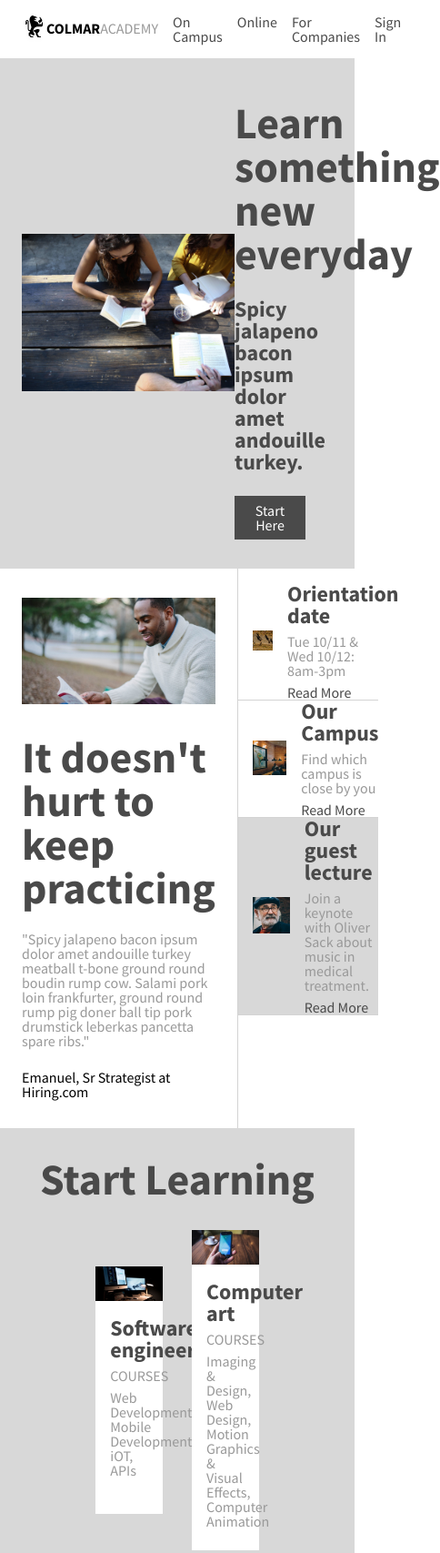
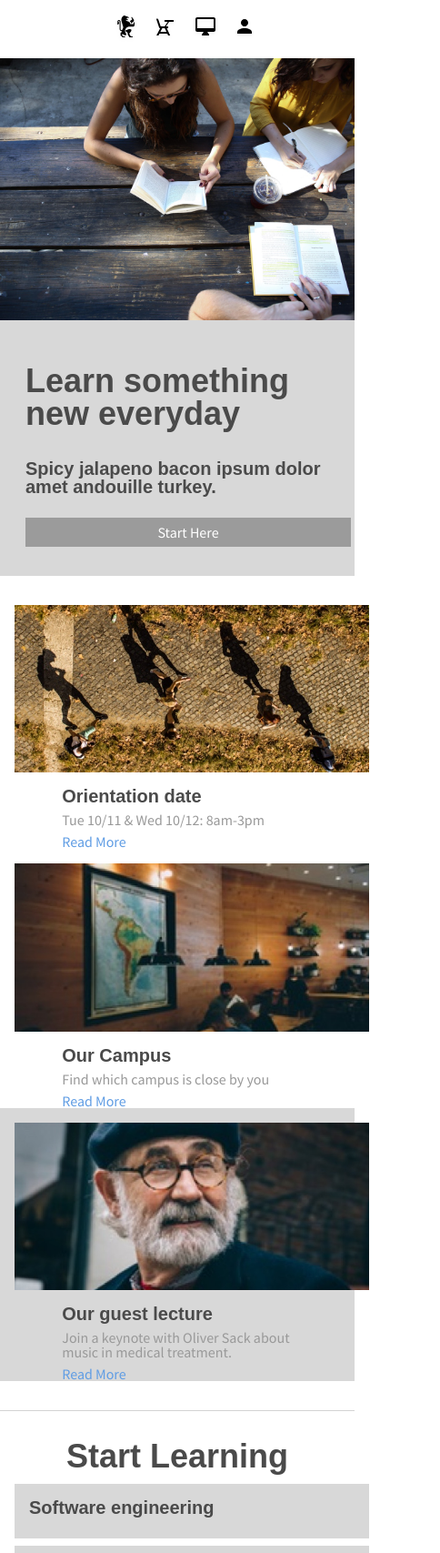
Before and after one commit to Qasiel/ColmarAcdemy, a plain HTML site: page index.html in a window 390 px wide. Shown: the top 1707 px of the page at 91% size, 484 px wide, since content can reach past the window. Drawn offline with Linux system fonts and the light colour scheme.

Commit message:
Mobile queries done

```diff
--- a/index.html
+++ b/index.html
@@ -18,15 +18,20 @@
            <span class="colmar">COLMAR</span><span class="academy">ACADEMY</span>
          </div>
        </a>
-        <ul>
+        <ul class="navLinks">
           <li><a href="#">On Campus</a></li>
           <li><a href="#">Online</a></li>
           <li><a href="#">For Companies</a></li>
           <li><a href="#">Sign In</a></li>
         </ul>
+        <ul class="navIcons">
+          <li><img src="./resources/images/ic-logo.svg" alt="logo" /></li>
+          <li><img src="./resources/images/ic-on-campus.svg" alt="campus"/></li>
+          <li><img src="./resources/images/ic-online.svg" alt="online"/></li>
+          <li><img src="./resources/images/ic-login.svg" alt="login"/></li>
+        </ul>
       </nav>
       <div class="banner">
-
           <div class="bannerImage">
             <img src="./resources/images/banner.jpg" />
           </div>
@@ -34,12 +39,11 @@
             <div class="bannerCtaText">
               <h1>Learn something new everyday</h1>
               <h3>Spicy jalapeno bacon ipsum dolor amet andouille turkey.</h3>
-            </div>
-            <div class="bannerCtaBtn">
-              <a href="#">Start Here</a>
+              <div class="bannerCtaBtn">
+                <a href="#">Start Here</a>
+              </div>
             </div>
           </div>
-
       </div>
     </header>
     <!--Information Section -->
@@ -57,7 +61,8 @@
       <div class="infoBar">
         <div class="sideBar">
           <div class="smallPic">
-            <img src="./resources/images/information-orientation.jpg" />
+            <img class="desktopSmallPic" src="./resources/images/information-orientation.jpg" />
+            <img class="mobileSmallPic" src="./resources/images/information-orientation-mobile.jpg" />
           </div>
           <div class="sideBarText">
             <h3>Orientation date</h3>
@@ -67,7 +72,8 @@
         </div>
         <div class="sideBar">
           <div class="smallPic">
-            <img src="./resources/images/information-campus.jpg" />
+            <img class="desktopSmallPic" src="./resources/images/information-campus.jpg" />
+            <img class="mobileSmallPic" src="./resources/images/information-campus-mobile.jpg" />
           </div>
           <div class="sideBarText">
             <h3>Our Campus</h3>
@@ -77,7 +83,8 @@
         </div>
         <div class="sideBar active bottom">
           <div class="smallPic">
-            <img src="./resources/images/information-guest-lecture.jpg" />
+            <img class="desktopSmallPic" src="./resources/images/information-guest-lecture.jpg" />
+            <img class="mobileSmallPic" src="./resources/images/information-guest-lecture-mobile.jpg" />
           </div>
           <div class="sideBarText">
             <h3>Our guest lecture</h3>
@@ -181,7 +188,7 @@
     <!--Footer Section -->
     <footer class="flex">
       <span>&copy; 2017 Colmar Academy. All rights reserved</span>
-      <ul>
+      <ul class="footLinks">
         <li><a href="#">Terms</a></li>
         <li><a href="#">Privacy</a></li>
       </ul>
--- a/resources/styles/style.css
+++ b/resources/styles/style.css
@@ -1,6 +1,6 @@
 /*Universal Styles*/
 
-html {
+body {
   font-family: 'Source Sans Pro', sans-serif;
   color: rgb(153, 153, 153);
 }
@@ -8,6 +8,7 @@ html {
 h1, h2, h3, h4 {
   font-weight: bold;
   color: rgb(74, 74, 74);
+  font-family: 'Source Sans Pro Bold', sans-serif;
 }
 
 h1 {
@@ -24,6 +25,16 @@ a {
 }
 .flex {
   display: flex;
+}
+
+@media only screen and (max-width : 450px) {
+  h1 {
+    font-size: 2.25rem;
+  }
+
+  h3 {
+    font-size: 1.25rem;
+  }
 }
 
 /*Sidebar Styles (Universal)*/
@@ -44,9 +55,13 @@ a {
   margin: 8px 0;
 }
 
+.sideBarText a {
+  color: rgb(96, 157, 228);
+}
+
 .smallPic {
-  width: 35%
-  height: auto;
+  width: 35%;
+
   padding: 16px;
   flex: 1;
 }
@@ -62,6 +77,30 @@ a {
   background-color: rgb(216, 216, 216);
 }
 
+.mobileSmallPic {
+  display: none;
+}
+
+@media only screen and (max-width : 450px) {
+
+  .smallPic {
+    width: 100%;
+    padding: 0;
+  }
+
+  .smallPic img {
+    padding: 16px;
+  }
+
+  .desktopSmallPic {
+    display: none;
+  }
+
+  .mobileSmallPic {
+    display: block;
+  }
+
+}
 
 /*Header Section*/
 header {
@@ -102,6 +141,13 @@ nav ul li {
   color: rgb(74, 74, 74);
 }
 
+nav .navIcons {
+  align-items: center;
+  justify-content: center;
+  align-content: space-between;
+  display: none;
+}
+
 .banner {
   padding: 32px 0px;
   background-color: rgb(216, 216, 216);
@@ -125,7 +171,7 @@ nav ul li {
 }
 
 .bannerCta {
-  padding-left: 24px;
+  margin-left: 24px;
   width: 20%;
   height: auto;
   align-content: center;
@@ -148,6 +194,58 @@ nav ul li {
 
 .bannerCtaBtn a {
   color: white;
+}
+
+@media only screen and (max-width : 450px) {
+
+  a .logo {
+    display: none;
+  }
+
+  nav .navLinks {
+    display: none;
+  }
+
+  nav .navIcons {
+    display: flex;
+    width: 100%;
+  }
+
+  nav .navIcons li {
+    align-content: space-between;
+  }
+
+  .banner {
+    flex-direction: column;
+    padding: 0;
+
+  }
+
+  .bannerImage {
+    width: 100%;
+  }
+
+  .bannerImage img {
+    padding: 0;
+  }
+
+  .bannerCta {
+    width: 100%;
+    padding: 0;
+  }
+
+  .bannerCtaText {
+    padding: 32px 16px;
+  }
+
+  .bannerCtaText h3 {
+    margin: 32px 0 24px 0;
+  }
+
+  .bannerCtaBtn {
+    background-color: rgb(155, 155, 155);
+  }
+
 }
 
 /*Information Section*/
@@ -187,6 +285,27 @@ nav ul li {
 
 .bottom {
   margin-bottom: 32px;
+}
+
+@media only screen and (max-width : 450px) {
+
+  .mainInfo {
+    display: none;
+  }
+
+  .infoBar {
+    width: 100%;
+    border-bottom: 1px solid lightgray;
+  }
+
+  .sideBar {
+    flex-direction: column;
+  }
+
+  .infoBar .sideBar {
+    border: none;
+  }
+
 }
 
 /*Courses Section*/
@@ -236,6 +355,44 @@ nav ul li {
   margin-top: 8px;
 }
 
+@media only screen and (max-width : 450px) {
+
+  .coursesMain {
+    background-color: rgb(255, 255, 255);
+    border-bottom: 1px solid lightgray;
+    padding-bottom: 24px;
+   }
+
+   .coursesMain h1 {
+     padding: 32px 0px 8px 0px
+   }
+
+  .course {
+    width: 100%;
+    margin: 4px 0px;
+  }
+
+  .course img {
+    display: none;
+  }
+
+  .courseText {
+    width: 100%;
+    background-color: rgb(216, 216, 216);
+    padding: 16px 16px 24px 16px;
+  }
+
+  .courseText p {
+    display: none;
+  }
+
+  .courseContain {
+    padding: 0 16px;
+    flex-direction: column;
+  }
+
+}
+
 /*Exhibit Section*/
 .exhibit {
   margin-bottom: 32px;
@@ -243,7 +400,7 @@ nav ul li {
 
 .exhibit h1 {
   text-align: center;
-  padding: 32px 0;
+  margin: 32px 0;
 }
 
 .exhibitVideoSection {
@@ -257,6 +414,31 @@ nav ul li {
 
 .exhibitBar {
   width: 40%;
+}
+
+@media only screen and (max-width : 450px) {
+
+  .exhibit {
+    margin: 0;
+  }
+
+  .exhibitBar {
+    display: none;
+  }
+
+  .exhibit h1 {
+    margin: 32px 0px 16px 0px;
+  }
+
+  .exhibitVideoSection {
+    width: 100%;
+    padding: 0;
+  }
+
+  .exhibitVideoText {
+    display: none;
+  }
+
 }
 
 /*Footer Section*/
@@ -277,3 +459,19 @@ footer ul li {
   padding-left: 16px;
   color: rgb(74, 74, 74);
 }
+
+@media only screen and (max-width : 450px) {
+
+  footer {
+    margin: 24px 0 0 0;
+    padding: 0 16px;
+  }
+
+  footer span {
+    margin: 16px 0;
+  }
+
+  footer .footLinks{
+    display: none;
+  }
+}
```
